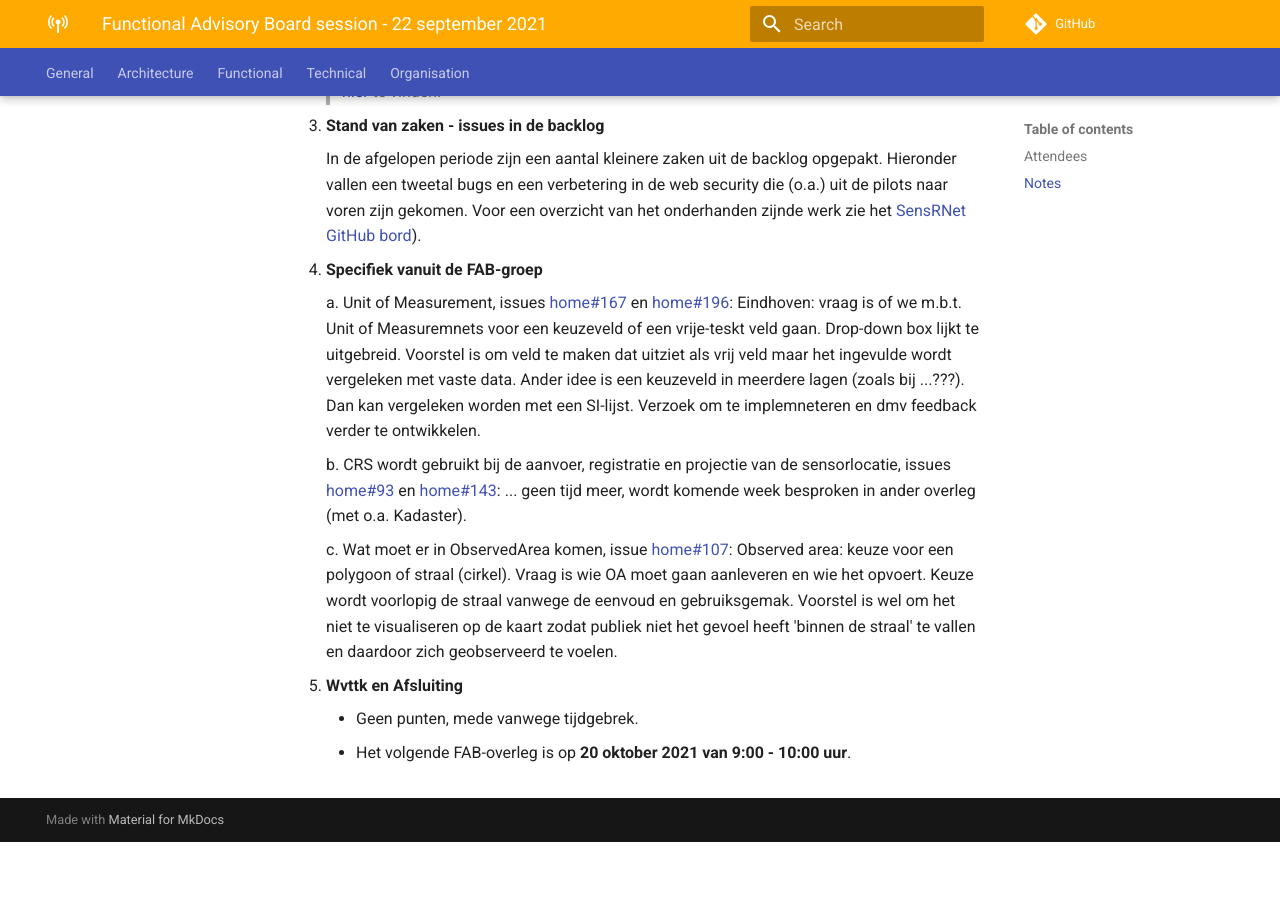
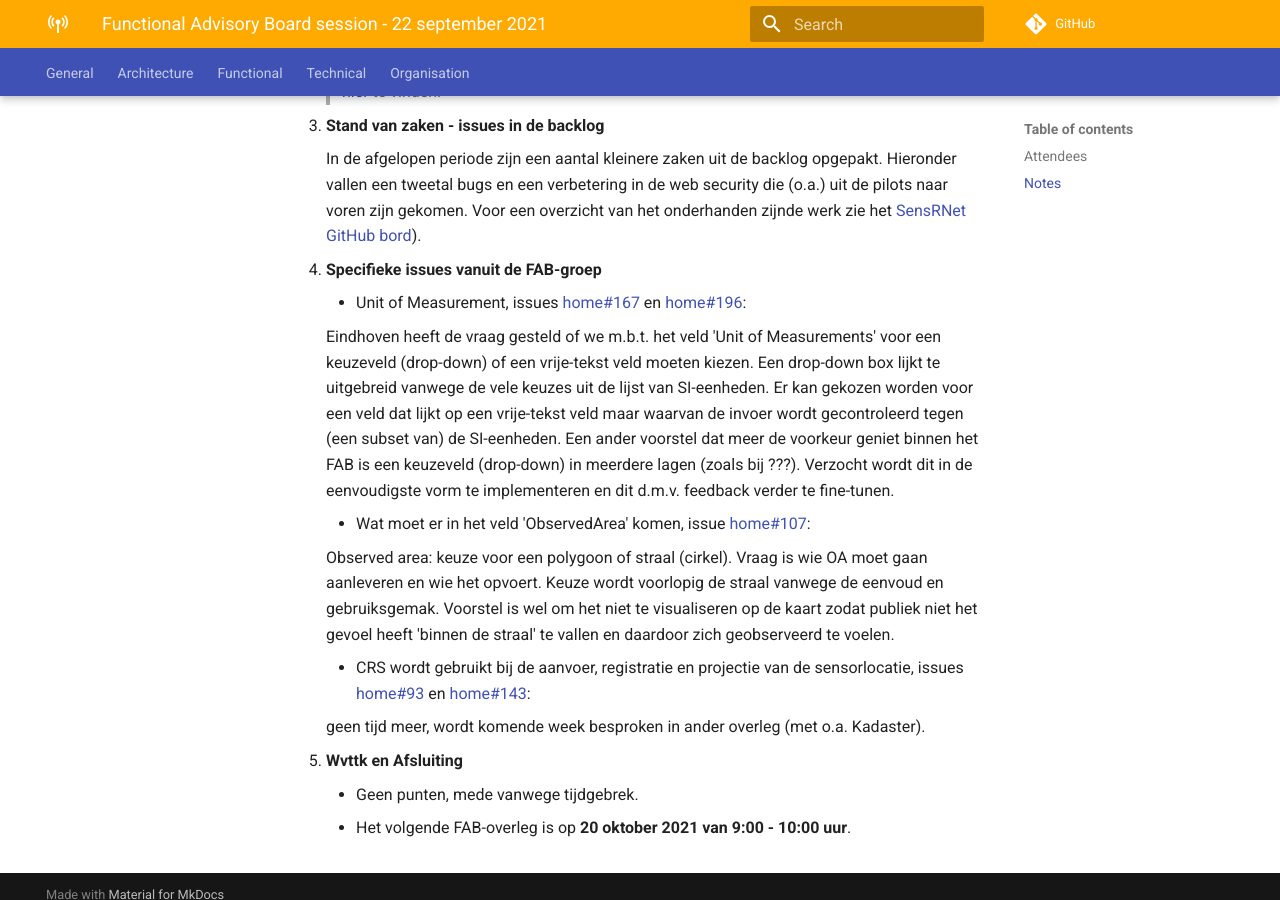
Before and after one commit to kadaster-labs/sensrnet-home, an MkDocs documentation site: the page built from docs/notes/2021-09-22-FAB-notes.md, in a window 1280 px wide and 900 px high, scrolled down 1810 px. Built offline with MkDocs 1.6.1 and Material for MkDocs 9.7.7, drawn with Linux system fonts in a browser that asks for light colours; comment, search, counter and statistics services are not loaded; before the commit the page ends 2652 px from its top, so only the background shows below that.

Commit message:
Update 2021-09-22-FAB-notes.md

```diff
--- a/docs/notes/2021-09-22-FAB-notes.md
+++ b/docs/notes/2021-09-22-FAB-notes.md
@@ -54,16 +54,21 @@ Onderwerpen:
      In de afgelopen periode zijn een aantal kleinere zaken uit de backlog opgepakt. Hieronder vallen een tweetal bugs en een verbetering in de web security die (o.a.) uit de pilots naar voren zijn gekomen. Voor een overzicht van het onderhanden zijnde werk zie het [SensRNet GitHub bord](https://github.com/orgs/kadaster-labs/projects/1)).
 
 
-4. **Specifiek vanuit de FAB-groep**
+4. **Specifieke issues vanuit de FAB-groep**
 
-     a. Unit of Measurement, issues [home#167](https://github.com/kadaster-labs/sensrnet-home/issues/167) en [home#196](https://github.com/kadaster-labs/sensrnet-home/issues/196):
-     Eindhoven: vraag is of we m.b.t. Unit of Measuremnets voor een keuzeveld of een vrije-teskt veld gaan. Drop-down box lijkt te uitgebreid. Voorstel is om veld te maken dat uitziet als vrij veld maar het ingevulde wordt vergeleken met vaste data. Ander idee is een keuzeveld in meerdere lagen (zoals bij ...???). Dan kan vergeleken worden met een SI-lijst. Verzoek om te implemneteren en dmv feedback verder te ontwikkelen.
+     - Unit of Measurement, issues [home#167](https://github.com/kadaster-labs/sensrnet-home/issues/167) en [home#196](https://github.com/kadaster-labs/sensrnet-home/issues/196):
 
-     b. CRS wordt gebruikt bij de aanvoer, registratie en projectie van de sensorlocatie, issues [home#93](https://github.com/kadaster-labs/sensrnet-home/issues/93) en [home#143](https://github.com/kadaster-labs/sensrnet-home/issues/143):
-... geen tijd meer, wordt komende week besproken in ander overleg (met o.a. Kadaster).
+       Eindhoven heeft de vraag gesteld of we m.b.t. het veld 'Unit of Measurements' voor een keuzeveld (drop-down) of een vrije-tekst veld moeten kiezen. Een drop-down box lijkt te uitgebreid vanwege de vele keuzes uit de lijst van SI-eenheden. Er kan gekozen worden voor een veld dat lijkt op een vrije-tekst veld maar waarvan de invoer wordt gecontroleerd tegen (een subset van) de SI-eenheden. Een ander voorstel dat meer de voorkeur geniet binnen het FAB is een keuzeveld (drop-down) in meerdere lagen (zoals bij ???). Verzocht wordt dit in de eenvoudigste vorm te implementeren en dit d.m.v. feedback verder te fine-tunen.
 
-     c. Wat moet er in ObservedArea komen, issue [home#107](https://github.com/kadaster-labs/sensrnet-home/issues/107):
-     Observed area: keuze voor een polygoon of straal (cirkel). Vraag is wie OA moet gaan aanleveren en wie het opvoert. Keuze wordt voorlopig de straal vanwege de eenvoud en gebruiksgemak. Voorstel is wel om het niet te visualiseren op de kaart zodat publiek niet het gevoel heeft 'binnen de straal' te vallen en daardoor zich geobserveerd te voelen.
+
+     - Wat moet er in het veld 'ObservedArea' komen, issue [home#107](https://github.com/kadaster-labs/sensrnet-home/issues/107):
+
+       Observed area: keuze voor een polygoon of straal (cirkel). Vraag is wie OA moet gaan aanleveren en wie het opvoert. Keuze wordt voorlopig de straal vanwege de eenvoud en gebruiksgemak. Voorstel is wel om het niet te visualiseren op de kaart zodat publiek niet het gevoel heeft 'binnen de straal' te vallen en daardoor zich geobserveerd te voelen.
+
+     - CRS wordt gebruikt bij de aanvoer, registratie en projectie van de sensorlocatie, issues [home#93](https://github.com/kadaster-labs/sensrnet-home/issues/93) en [home#143](https://github.com/kadaster-labs/sensrnet-home/issues/143):
+
+       geen tijd meer, wordt komende week besproken in ander overleg (met o.a. Kadaster).
+
 
 
 5. **Wvttk en Afsluiting**
```
